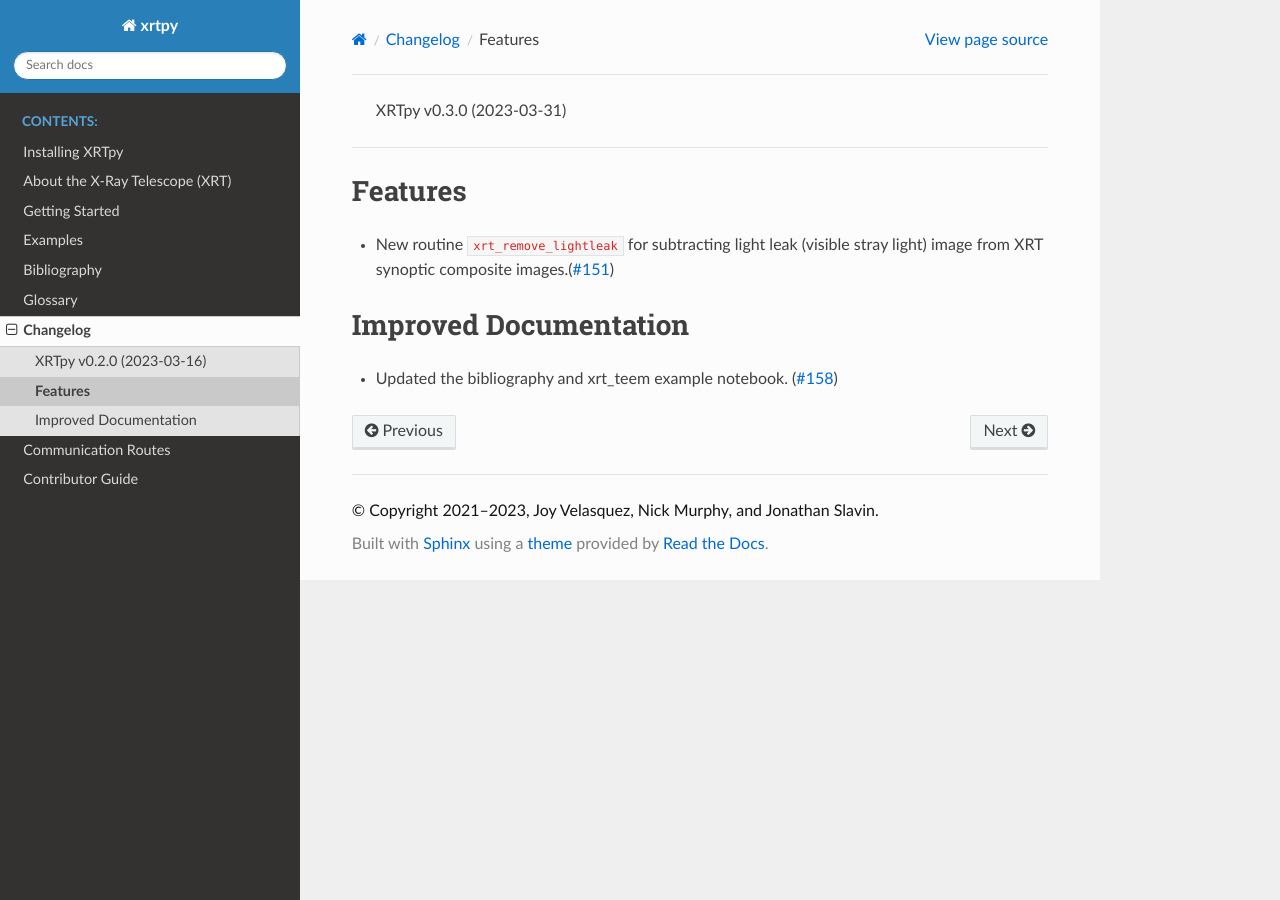
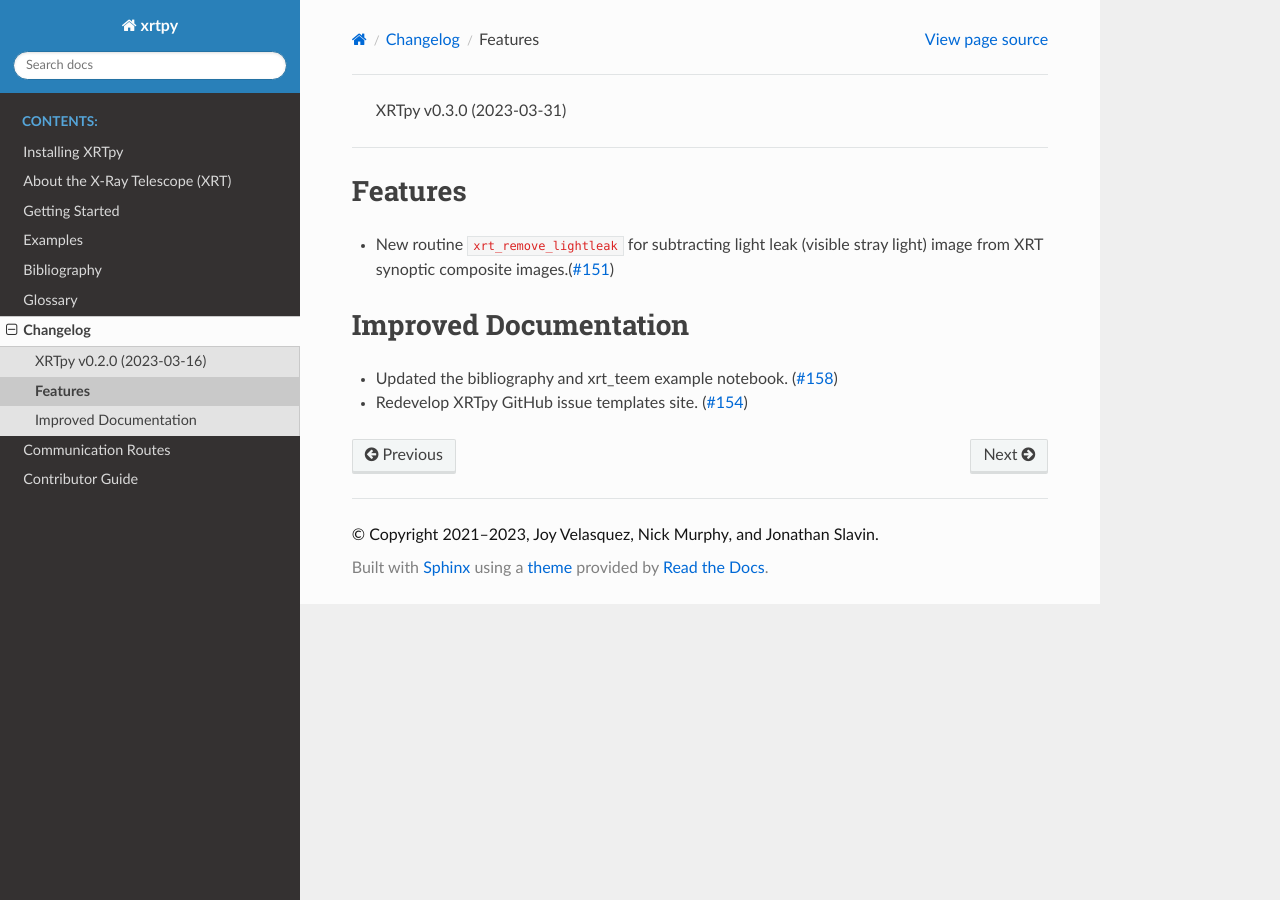
Before and after one commit to HinodeXRT/xrtpy, a Sphinx documentation site: the page built from docs/changelog/0.3.0.rst, in a window 1280 px wide. Built offline with Sphinx 7.4.7 and the Read the Docs theme 2.0.0, drawn with Linux system fonts in a browser that asks for light colours; pages that are not in the unit, such as notebooks, are missing from menus.

Commit message:
Adding more logs to the  Improved Documentation section

```diff
--- a/docs/changelog/0.3.0.rst
+++ b/docs/changelog/0.3.0.rst
@@ -7,7 +7,9 @@ Features
 - New routine ``xrt_remove_lightleak`` for subtracting light leak (visible stray light)
   image from XRT synoptic composite images.(:pr:`151`)
 
+
 Improved Documentation
 ----------------------
 
 - Updated the bibliography and xrt_teem example notebook. (:pr:`158`)
+- Redevelop XRTpy GitHub issue templates site. (:pr:`154`)
```
